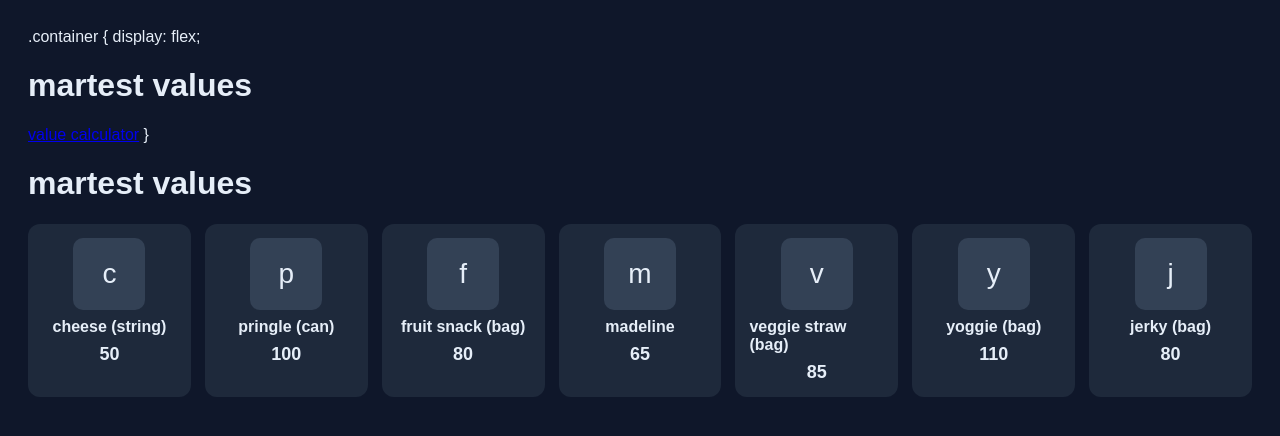
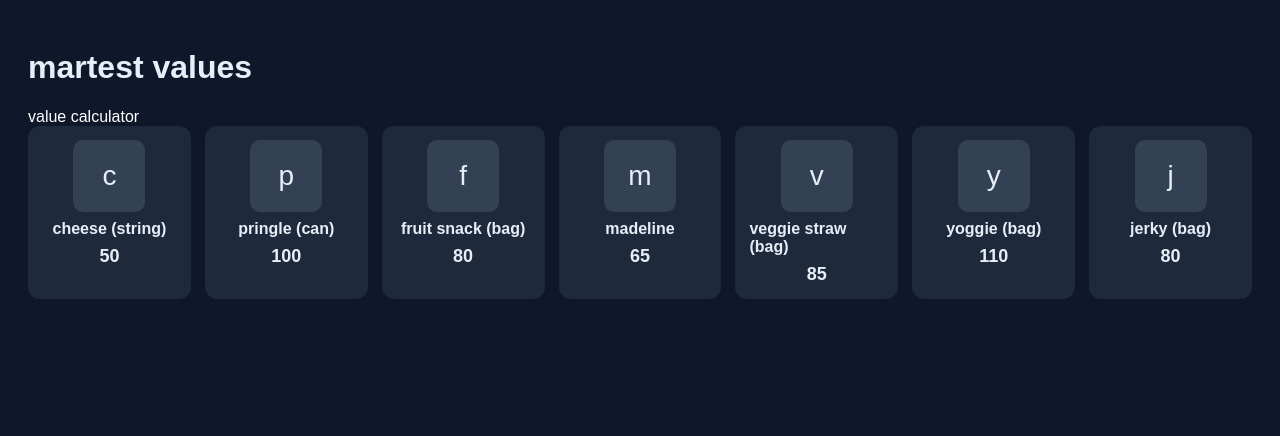
Before and after one commit to martest-values/martest-values.github.io, a plain HTML site: page index.html in a window 1280 px wide. Drawn offline with Linux system fonts and the light colour scheme.

Commit message:
Update index.html

```diff
--- a/index.html
+++ b/index.html
@@ -11,15 +11,36 @@
     .food-name{font-weight:700}
     .food-img{height:72px;width:72px;border-radius:10px;background:#334155;display:flex;align-items:center;justify-content:center;font-size:28px}
     .value{font-size:18px;font-weight:800}
+
+  a:link {
+    color: white;
+    background-color: transparent;
+    text-decoration: none;
+  }
+
+  a:visited {
+    color: white;
+    background-color: transparent;
+    text-decoration: none;
+  }
+
+  a:hover {
+    color: pink;
+    background-color: transparent;
+    text-decoration: underline;
+  }
+
+  a:active {
+    color: white;
+    background-color: transparent;
+    text-decoration: underline;
+  }
+
   </style>
 </head>
 <body>
-  .container {
-  display: flex;
-    <h1>martest values</h1>
-    <a href="https://martest-values.github.io/calculator">value calculator</a>
-  }
   <h1>martest values</h1>
+  <a href="https://martest-values.github.io/calculator">value calculator</a>
   <div class="grid">
     <div class="card"><div class="food-img">c</div><div class="food-name">cheese (string)</div><div class="value">50</div></div>
     <div class="card"><div class="food-img">p</div><div class="food-name">pringle (can)</div><div class="value">100</div></div>
```
